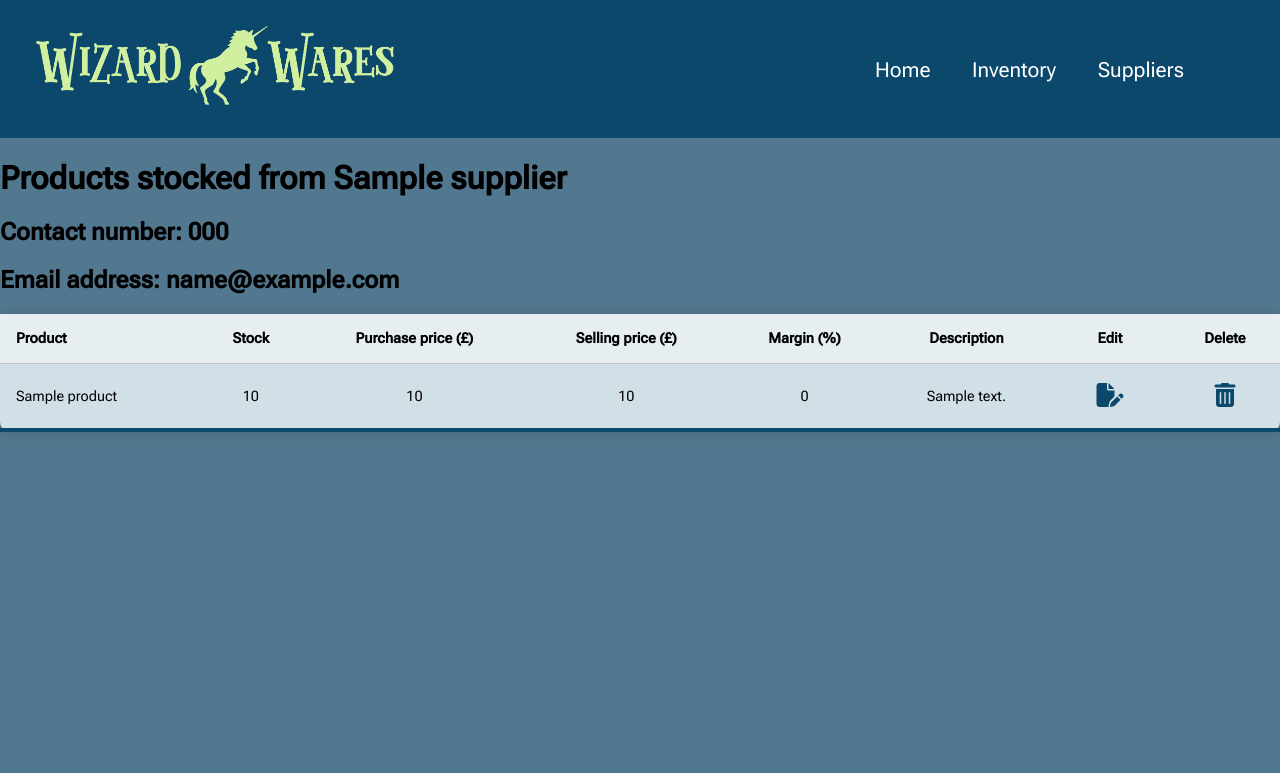
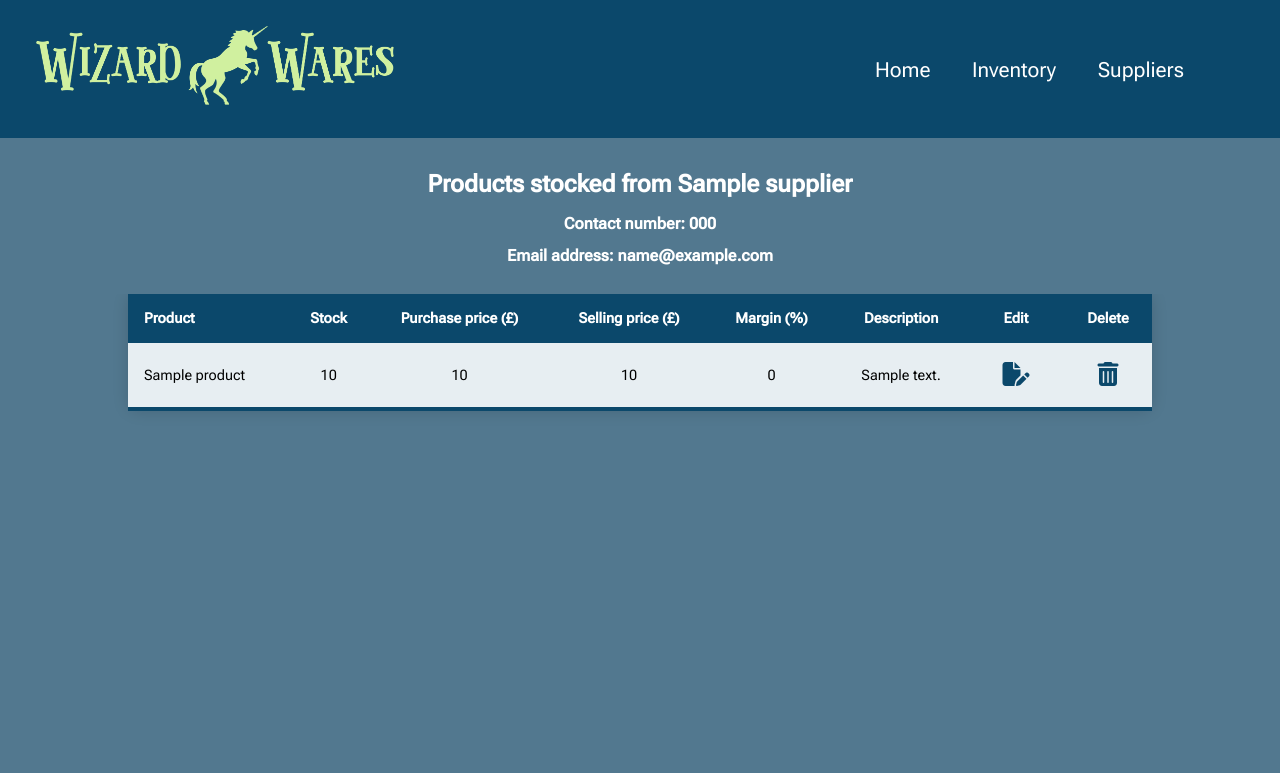
Before and after one commit to aurelija-93/python_app_shop_inventory, a Flask app: page /suppliers/1 in a window 1280 px wide. Shown: the top 773 px of the page. Run offline with Flask 3, Linux system fonts and the light colour scheme; a database or web service that is not in the repository returns one stand-in record (values such as "Sample title"); some libraries are stand-ins or nearby versions.

Commit message:
supplier index and show styled

```diff
--- a/static/style.css
+++ b/static/style.css
@@ -94,12 +94,12 @@ a {
   padding: 0.5rem 0;
 }
 
-.functions > .add-product {
+.functions > .add-new {
   display: flex;
   justify-content: center;
 }
 
-.functions > .add-product > a {
+.functions > .add-new > a {
   color: white;
   text-decoration: none;
   padding: 1rem 1.2rem;
@@ -244,3 +244,26 @@ td:nth-child(8) {
 .no-stock {
   background-color: rgb(229, 201, 201);
 }
+
+.supplier-info {
+  text-align: center;
+  color: white;
+  padding: 1rem 0;
+}
+
+h1 {
+  font-size: 1.5rem;
+}
+
+h2 {
+  font-size: 1.0rem;
+}
+
+h2 > a {
+  text-decoration: none;
+  color: white;
+}
+
+h2 > a:hover {
+  text-decoration: underline;
+}
--- a/templates/products/index.html
+++ b/templates/products/index.html
@@ -2,7 +2,7 @@
 
 {% block content %}
     <header class="functions">
-        <div class="add-product">
+        <div class="add-new">
             <a href="/products/new">Add product</a>
         </div>
         <div class="dropdown">
--- a/templates/suppliers/show.html
+++ b/templates/suppliers/show.html
@@ -1,12 +1,14 @@
 {% extends 'base.html' %}
 
 {% block content %}
-    <header>
+    <header class="supplier-info">
         <h1>Products stocked from {{ supplier.name }}</h1>
         <h2>Contact number: {{ supplier.phone }}</h2>
-        <h2>Email address: {{ supplier.email }}</h2>
+        <h2>Email address: <a href="/suppliers">{{ supplier.email }}</a></h2>
     </header>
+    <div class="scroll">
         <table>
+            <thead>
                 <tr>
                     <th>Product</th>
                     <th>Stock</th>
@@ -17,6 +19,8 @@
                     <th>Edit</th>
                     <th>Delete</th>
                 </tr>
+            </thead>
+            <tbody>
                 {% for product in products %}
                     {% if product.stock == 0 %}
                         <tr class="no-stock">
@@ -77,5 +81,7 @@
                         </tr>
                     {% endif %}
                 {% endfor %}
+            </tbody>
         </table>
+    </div>
 {% endblock content %}
```
Also changed, not shown: templates/suppliers/index.html (+11 -3 lines). Lines whose indentation alone changed are shown as unchanged.
